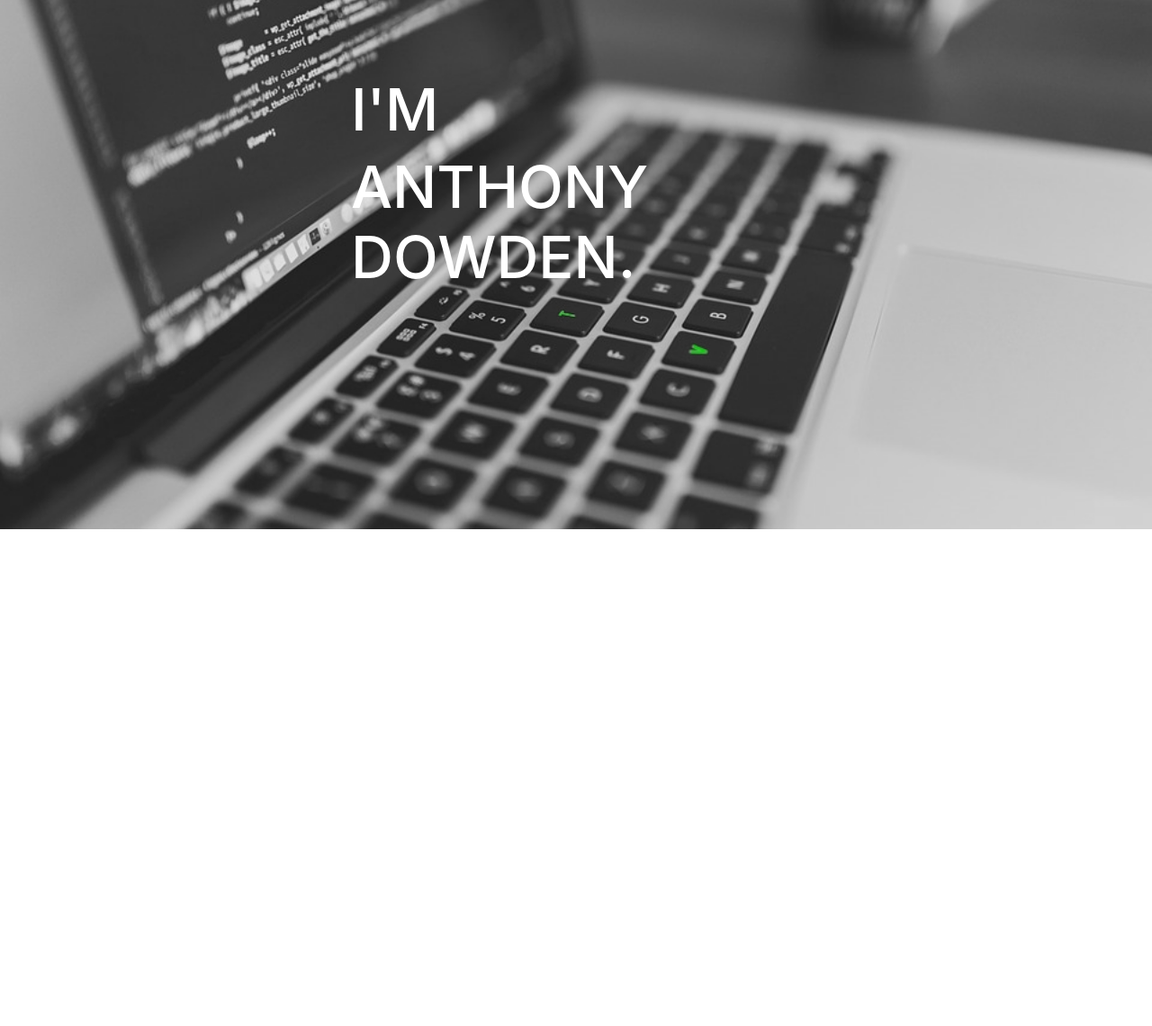
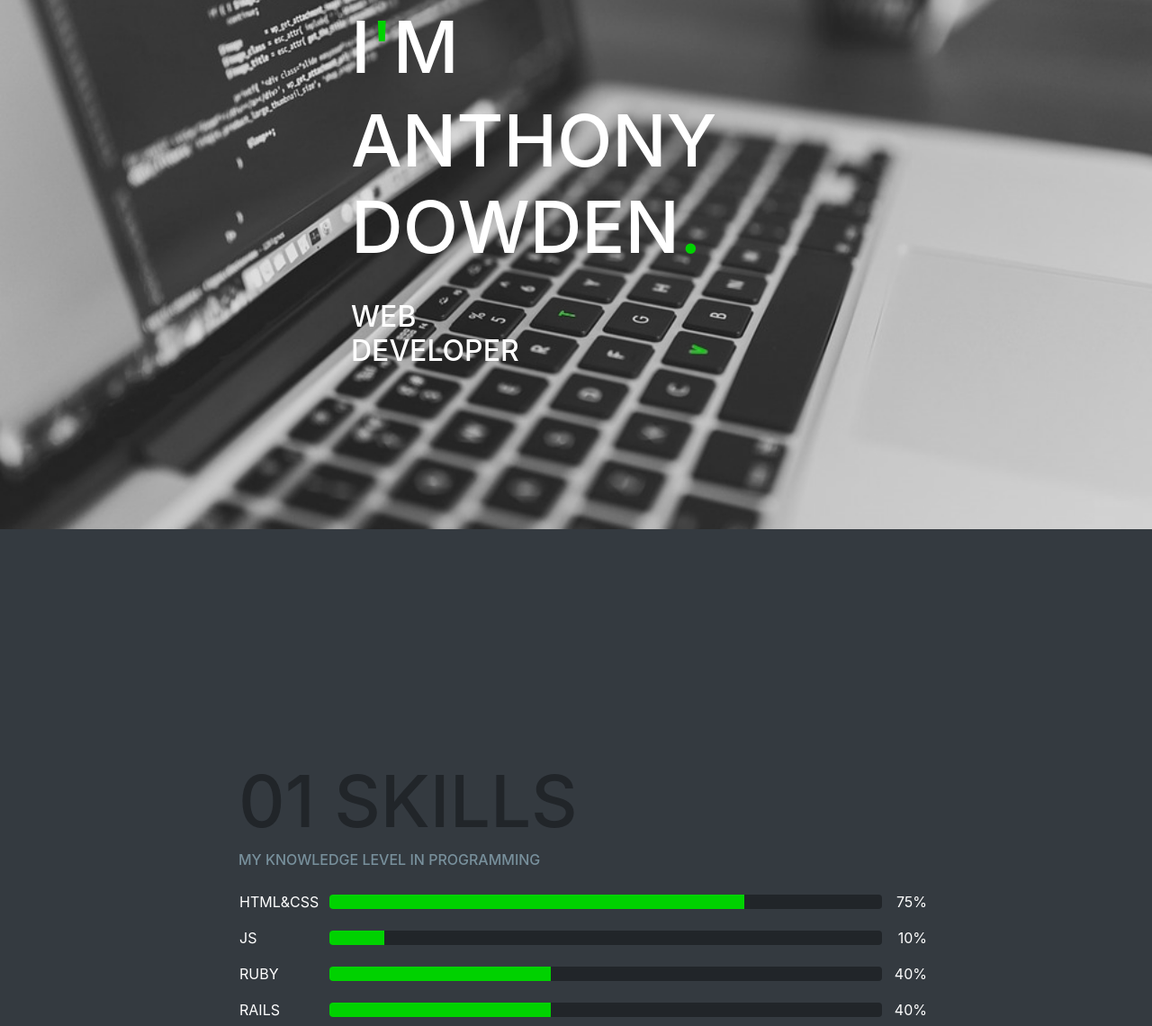
Before and after one commit to AnthonyDowden/cv, a website: page index.html in a window 1280 px wide. Shown: the part 212-1352 px from the top of the page at 90% size. Before the commit the page ends 800 px from the top, so only its background shows below. Drawn offline with nearby package versions, Linux system fonts and the light colour scheme.

Commit message:
added the skills page and started the contact page

```diff
--- a/assets/scss/_mixin.scss
+++ b/assets/scss/_mixin.scss
@@ -1,5 +1,5 @@
 @mixin image-bg {
-	background-color: theme-color("light");
+	background-color: theme-color("dark");
 	background-repeat: no-repeat;
 	background-attachment: fixed;
 	background-position:center center;
@@ -7,5 +7,5 @@
 }
 @mixin title-case {
 	color: #fff;
-	font-size: 65px;
+	font-size: 5rem;
 }
--- /dev/null
+++ b/assets/scss/_typography.scss
@@ -0,0 +1,19 @@
+h1 {
+	font-size:5rem;
+}
+
+h2 {
+	font-size:2rem;
+}
+
+h3 {
+	font-size:1rem;
+}
+
+h4 {
+	font-size:1.4rem;
+}
+
+h5 {
+	font-size:0.4rem;
+}
--- a/assets/scss/_variables.scss
+++ b/assets/scss/_variables.scss
@@ -1,7 +1,8 @@
 $theme-colors: (
-		"primary": #333B50,
+		"primary": #212529,
 		"accent":#00D200,
 		"secondary": #333333,
 		"light": #78909C,
 		"danger": #ff4136
+
 );
--- a/assets/scss/app.scss
+++ b/assets/scss/app.scss
@@ -1,9 +1,11 @@
 @import "variables";
 @import "mixin";
 @import '../../node_modules/bootstrap/scss/bootstrap';
+@import "typography";
 
 html, body {
 	height: 100vh;
+	font-size: 100%;
 }
 
 .container-small {
@@ -11,10 +13,67 @@ html, body {
 	margin: auto;
 }
 
+.container-medium {
+	width: 750px;
+	margin: auto;
+}
+
 .section-1 {
 	@include image-bg;
 	background-image: url("../images/section-1.jpg");
+
+	.nav-wrapper {
+		height: 50px;
+
+		.nav-link {
+			color: #fff;
+		}
+	}
+
 	h1 {
 		@include title-case;
+
+		span {
+			color: theme-color("accent");
+		}
+	}
+
+	h2 {
+		padding-top: 25px;
+		padding-bottom: 5px;
+		color: #fff;
 	}
 }
+
+.section-2 {
+	@include image-bg;
+
+	.skill-title {
+		width: 100px;
+		color: #ffffff;
+	}
+
+	.skill-progress {
+		width: calc(100% - 150px);
+
+	}
+
+	.skill-percentage {
+		width: 50px;
+		text-align: right;
+		color: #ffffff;
+	}
+
+	.progress {
+		background: theme-color("primary");
+	}
+	.progress-bar {
+		background: theme-color("accent");
+	}
+
+}
+
+.section-3 {
+	@include image-bg;
+	background-image: url("../images/section-2.jpg");
+}
--- a/index.html
+++ b/index.html
@@ -12,12 +12,13 @@
 <!--MAIN HEADER-->
 <main class="container-fluid h-100">
 	<section class="row h-100 section-1">
-		<div class="container">
-			<nav class="row justify-content-between">
+		<div class="container-fluid bg-dark nav-wrapper">
+			<div class="container h-100">
+				<nav class="row justify-content-between h-100">
 					<div class="container-small">
-					<div class="row justify-content-between">
+						<div class="row justify-content-between align-items-center">
 							<div class="col">
-							<a class="nav-link razer-green" href="#">HOME</a>
+								<a class="nav-link text-accent" href="#">HOME</a>
 							</div>
 							<div class="col">
 								<a class="nav-link" href="#">SKILLS</a>
@@ -30,27 +31,96 @@
 							</div>
 						</div>
 					</div>
-
 				</nav>
 			</div>
-
+		</div>
 		<div class="container">
 			<div class="container-small">
 				<div class="row align-items-center">
 					<div class="col-sm-6">
-						<h1 class="font_0">I<span class="razer-green">'</span>M</h1>
-						<h1 class="font_0">ANTHONY DOWDEN<span class="razer-green">.</span></h1>
+						<h1 class="">I<span class="">'</span>M</h1>
+						<h1 class="">ANTHONY DOWDEN<span class="">.</span></h1>
+						<h2>WEB DEVELOPER</h2>
 					</div>
 				</div>
 			</div>
 		</div>
-
 	</section>
 
+	<section class="row h-100 section-2">
+		<div class="container h-100">
+			<div class="container-medium h-100">
+				<div class="row align-items-center h-100">
+					<div class="col-12">
+						<h1>01 SKILLS</h1>
+						<h3 class="text-light">MY KNOWLEDGE LEVEL IN PROGRAMMING</h3>
+						<div class="row align-items-center pl-3 pt-3">
+							<div class="skill-title">
+								<span>HTML&amp;CSS</span>
+							</div>
+							<div class="skill-progress progress pl-0 ">
+								<div class="progress-bar" role="progressbar" style="width: 75%"></div>
+							</div>
+							<div class="skill-percentage">
+								<span>75%</span>
+							</div>
+						</div>
+						<div class="row align-items-center pl-3 pt-3">
+							<div class="skill-title">
+								<span>JS</span>
+							</div>
+							<div class="skill-progress progress pl-0">
+								<div class="progress-bar" role="progressbar" style="width: 10%"></div>
+							</div>
+							<div class="skill-percentage">
+								<span>10%</span>
+							</div>
+						</div>
+							<div class="row align-items-center pl-3 pt-3">
+							<div class="skill-title">
+								<span>RUBY</span>
+							</div>
+							<div class="skill-progress progress pl-0">
+								<div class="progress-bar" role="progressbar" style="width: 40%"></div>
+							</div>
+								<div class="skill-percentage">
+								<span>40%</span>
+							</div>
+						</div>
+							<div class="row align-items-center pl-3 pt-3">
+							<div class="skill-title">
+								<span>RAILS</span>
+							</div>
+							<div class="skill-progress progress pl-0">
+								<div class="progress-bar" role="progressbar" style="width: 40%"></div>
+							</div>
+								<div class="skill-percentage">
+								<span>40%</span>
+							</div>
+						</div>
+					</div>
+				</div>
+			</div>
+		</div>
+	</section>
 
+	<section class="row h-100 section-3">
+<!--	PORTFOLIO-->
+	</section>
 
+	<section class="row h-100 section-4">
+		<div class="container h-100">
+			<div class="container-small h-100">
+				<div class="row align-items-center h-100">
+					<div class="col-sm-6">
+						<h1>04 CONTACT</h1>
+						<P>If you would like to get in contact with me feel free to drop me an email!</P>
+					</div>
+				</div>
+			</div>
+		</div>
+	</section>
 </main>
-
 
 <!-- Optional JavaScript -->
 <!-- jQuery first, then Popper.js, then Bootstrap JS -->
```
Also changed, not shown: assets/css/app.css, 1 other file. Lines whose indentation alone changed are shown as unchanged.
